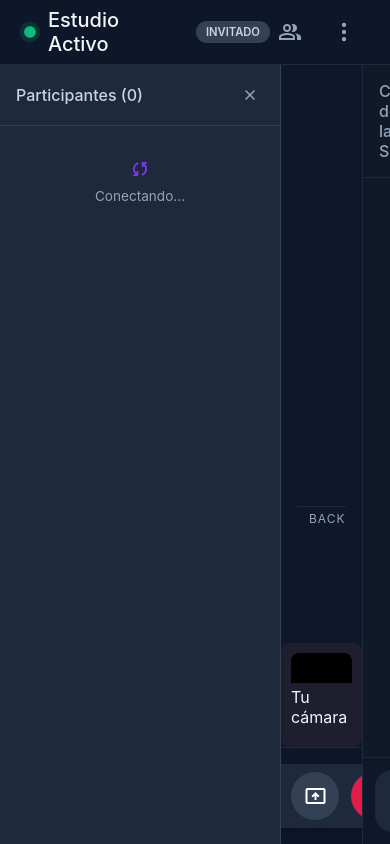
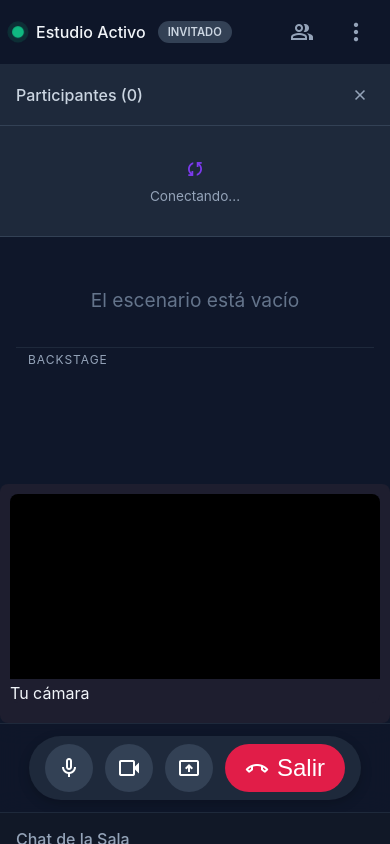
Before and after one commit to AlvaroRiveraCarhuani/CoStream-Web, an Angular app: page /room/1 in a window 390 px wide. Built offline with nearby package versions, Linux system fonts and the light colour scheme; sample sign-in values are in the browser's storage.

Commit message:
style: añadir diseño responsivo (mobile) al dashboard y a la sala para mejorar UI/UX

```diff
--- a/src/app/features/home/home.css
+++ b/src/app/features/home/home.css
@@ -26,6 +26,8 @@
   justify-content: space-between;
   align-items: center;
   margin-bottom: 2rem;
+  flex-wrap: wrap;
+  gap: 1rem;
 }
 
 .header-actions h2 { font-size: 1.5rem; font-weight: 500; }
@@ -59,6 +61,10 @@
   background-color: #1e293b;
   border-radius: 8px;
   border: 1px dashed #475569;
+}
+
+.history-section {
+  overflow-x: auto;
 }
 
 .history-section h2 { font-size: 1.5rem; font-weight: 500; margin-bottom: 1.5rem; }
@@ -140,3 +146,47 @@
   border-color: #10b981;
   color: #10b981;
 }
+
+/* ========== RESPONSIVIDAD (MÓVIL) ========== */
+@media (max-width: 768px) {
+  .navbar {
+    flex-direction: column;
+    gap: 1rem;
+    padding: 1rem;
+  }
+
+  .content {
+    padding: 1rem;
+  }
+
+  .header-actions {
+    flex-direction: column;
+    align-items: stretch;
+  }
+
+  .header-actions h2 {
+    text-align: center;
+  }
+
+  .btn-primary {
+    width: 100%;
+  }
+
+  .rooms-grid {
+    grid-template-columns: 1fr;
+  }
+
+  .saas-table th, .saas-table td {
+    padding: 0.75rem 1rem;
+    font-size: 0.85rem;
+  }
+
+  .actions {
+    flex-direction: column;
+  }
+
+  .actions button {
+    width: 100%;
+    margin-left: 0 !important;
+  }
+}
--- a/src/app/features/room/room.css
+++ b/src/app/features/room/room.css
@@ -405,3 +405,54 @@
   background: #000;
   border-radius: 8px;
 }
+
+/* ========== RESPONSIVIDAD (MÓVIL) ========== */
+@media (max-width: 768px) {
+  .main-layout {
+    flex-direction: column;
+    height: auto;
+    min-height: calc(100vh - 64px);
+    overflow-y: auto;
+  }
+
+  .participants-panel {
+    width: 100%;
+    max-height: 300px;
+    border-right: none;
+    border-bottom: 1px solid #334155;
+  }
+
+  .sidebar-panel {
+    max-width: 100%;
+    height: 400px;
+    border-left: none;
+    border-top: 1px solid #1e293b;
+  }
+
+  .main-screen {
+    flex: none;
+    height: auto;
+    min-height: 400px;
+  }
+
+  .room-header {
+    padding: 0 12px;
+  }
+
+  .room-info h2 {
+    font-size: 1rem;
+    white-space: nowrap;
+    overflow: hidden;
+    text-overflow: ellipsis;
+    max-width: 120px;
+  }
+
+  .controls-bar {
+    padding: 12px;
+  }
+
+  .control-buttons {
+    flex-wrap: wrap;
+    justify-content: center;
+  }
+}
```
